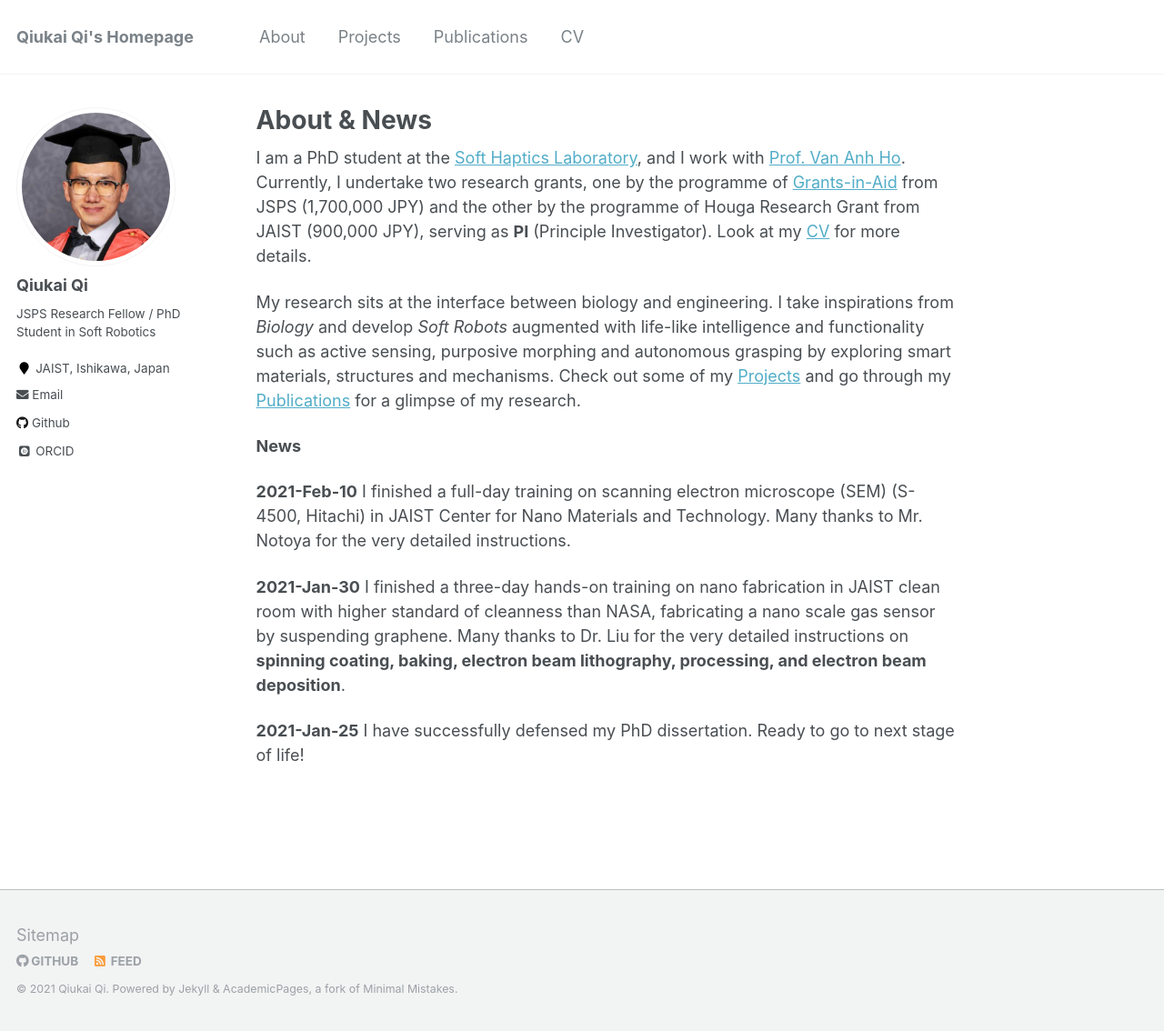
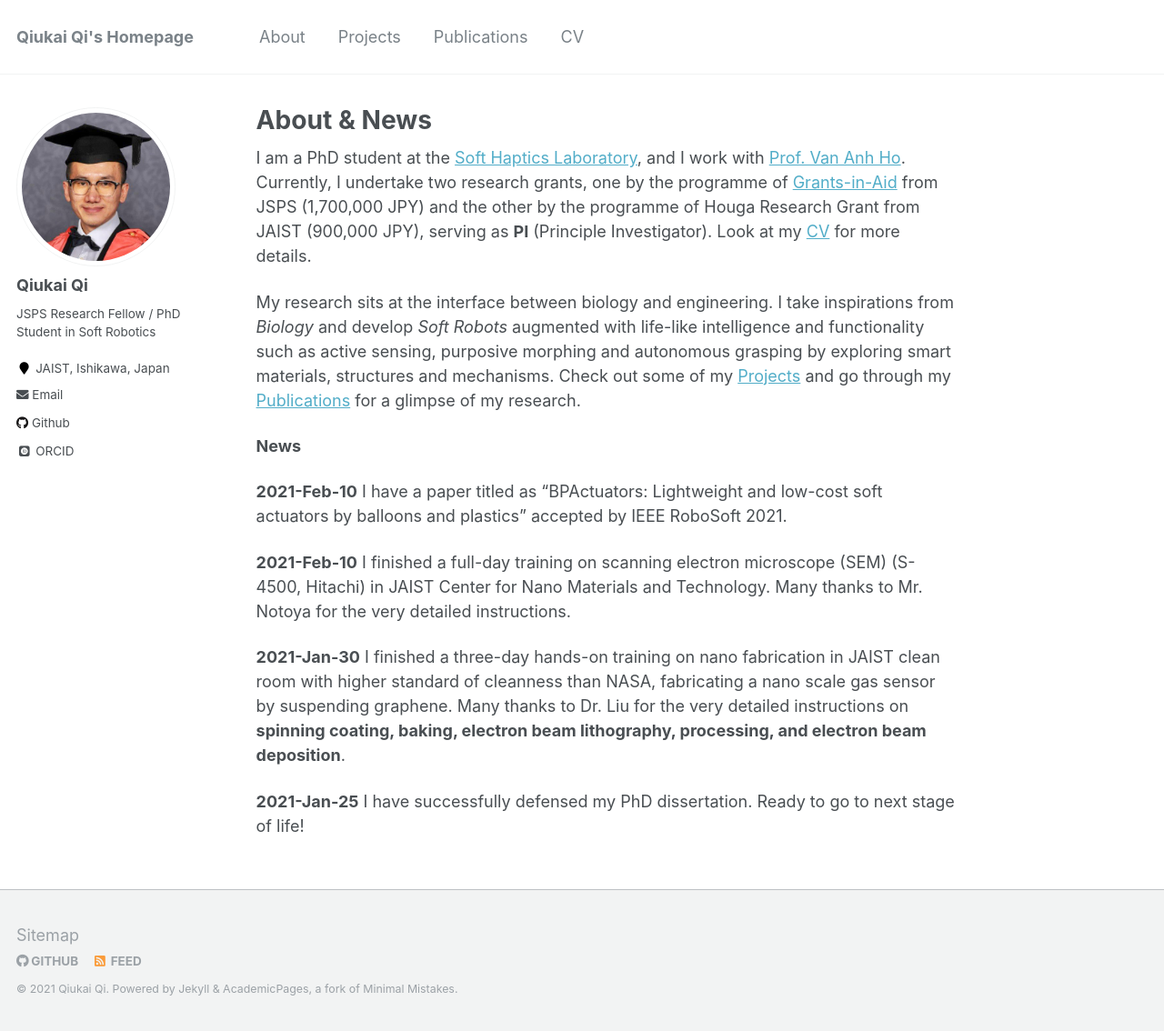
Before and after one commit to QiukaiQi/qiukaiqi.github.io, a Jekyll site: the page built from _pages/about.md, in a window 1280 px wide and 1134 px high. Shown: the whole window at 91% size. Built offline with Jekyll 4.4.1, drawn with Linux system fonts in a browser that asks for light colours; some web fonts are replaced.

Commit message:
Update about.md

```diff
--- a/_pages/about.md
+++ b/_pages/about.md
@@ -14,6 +14,8 @@ My research sits at the interface between biology and engineering. I take inspir
 
 **News**
 
+**2021-Feb-10** I have a paper titled as "BPActuators: Lightweight and low-cost soft actuators by balloons and plastics" accepted by IEEE RoboSoft 2021.
+
 **2021-Feb-10** I finished a full-day training on scanning electron microscope (SEM) (S-4500, Hitachi) in JAIST Center for Nano Materials and Technology. Many thanks to Mr. Notoya for the very detailed instructions.
 
 **2021-Jan-30** I finished a three-day hands-on training on nano fabrication in JAIST clean room with higher standard of cleanness than NASA, fabricating a nano scale gas sensor by suspending graphene. Many thanks to Dr. Liu for the very detailed instructions on **spinning coating, baking, electron beam lithography, processing, and electron beam deposition**.
```
